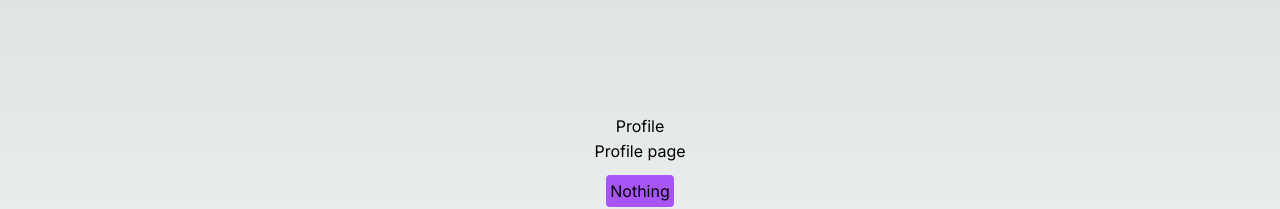
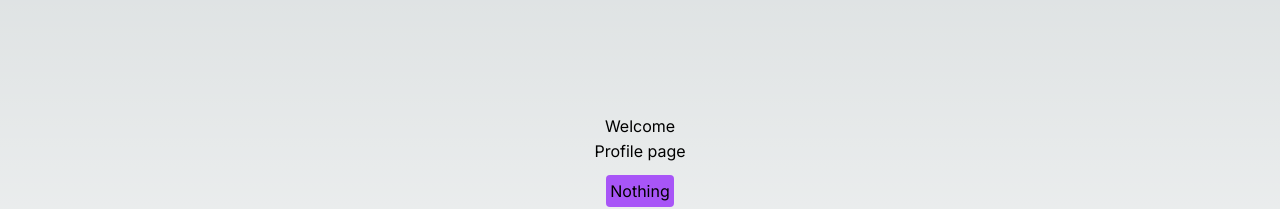
Before and after one commit to italianPalms/fullstack_next.js, a Next.js app: page /profile in a window 1280 px wide. Shown: the part 184-393 px from the top of the page. Built offline with nearby package versions, Linux system fonts and the light colour scheme.

Commit message:
adjust the h1 to say welcome

```diff
--- a/src/app/profile/page.tsx
+++ b/src/app/profile/page.tsx
@@ -5,6 +5,7 @@ import Link from "next/link";
 import React, {useState} from "react";
 import {toast} from "react-hot-toast";
 import {useRouter} from "next/navigation";
+import UserProfile from "./[id]/page";
 
 export default function ProfilePage() {
     const router = useRouter()
@@ -30,7 +31,7 @@ export default function ProfilePage() {
 
     return (
         <div className="flex flex-col items-center justify-center min-h-screen py-2">
-            <h1>Profile</h1>
+            <h1>Welcome</h1>
             <hr />
             <p>Profile page</p>
             <h2 className="p-1 mt-3 rounded bg-purple-500">{data === "nothing" ? "Nothing" : <Link href={`/profile/${data}`}>{data}
```
